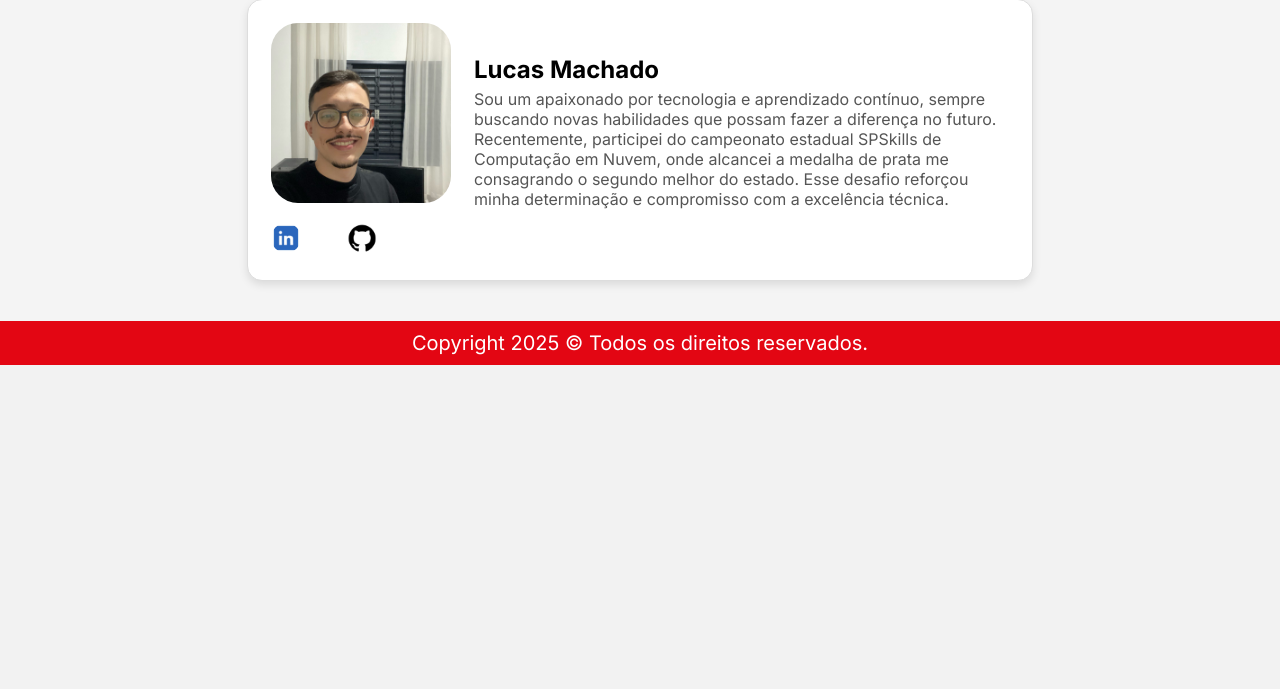
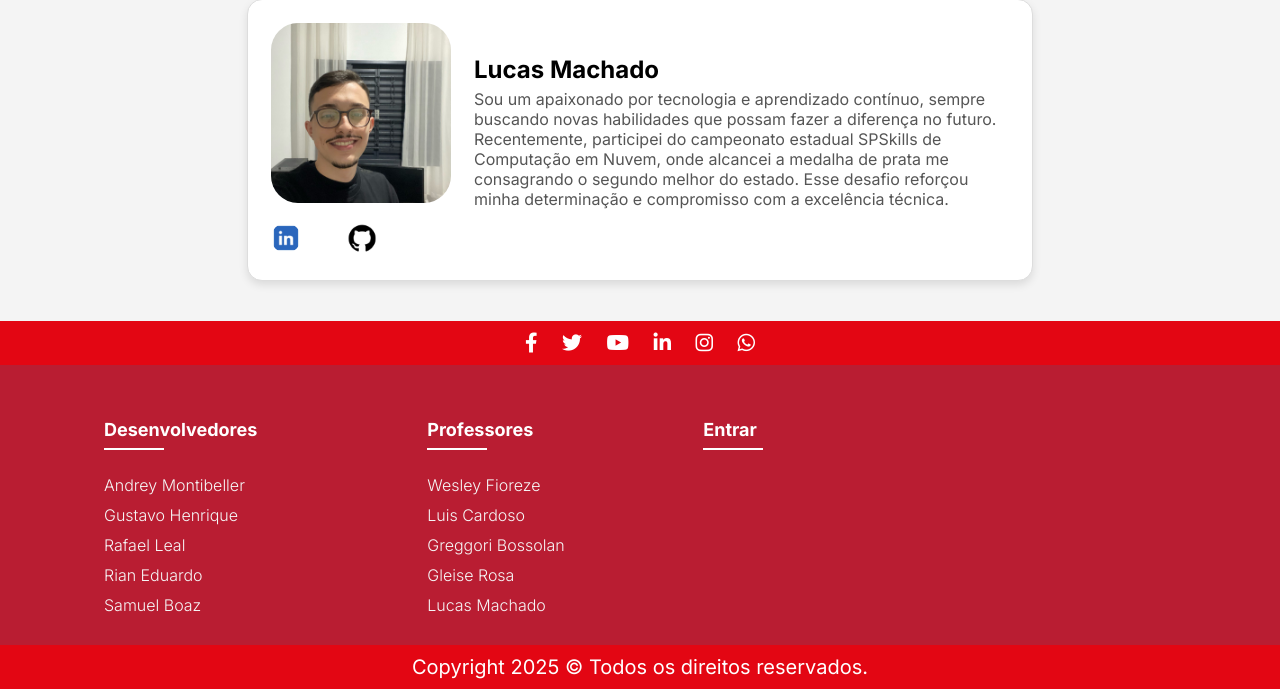
Before and after one commit to RafaelLeal0/senai_technews, a PHP site: page /prof.php in a window 1280 px wide. Shown: the part 1507-2196 px from the top of the page. Before the commit the page ends 1872 px from the top, so only its background shows below. Run offline with PHP 8.4, Linux system fonts and the light colour scheme.

Commit message:
footer profs

```diff
--- a/css/prof.css
+++ b/css/prof.css
@@ -245,6 +245,56 @@ nav ul li a:hover::after {
   }
 
 
+  .row{
+    display: flex;
+    flex-wrap: wrap;
+  }
+  ul{
+    list-style: none;
+  }
+
+  #topBtn {
+      display: none;
+      position: fixed;
+      bottom: 20px;
+      right: 20px;
+      background: #d32f2f;
+      color: white;
+      border: none;
+      padding: 10px 15px;
+      border-radius: 50%;
+      cursor: pointer;
+      font-size: 20px;
+  }
+  .fade-in {
+      opacity: 0;
+      transform: translateY(30px);
+      transition: opacity 1s ease-out, transform 1s ease-out;
+  }
+
+  .descricao, .titulo {
+      opacity: 0;
+      transform: translateY(30px);
+      transition: opacity 1s ease-out, transform 1s ease-out;
+  }
+  .banner img {
+      opacity: 0;
+      transform: scale(0.95);
+      animation: fadeIn 1.5s ease-in-out forwards;
+  }
+
+  @keyframes fadeIn {
+      from {
+          opacity: 0;
+          transform: scale(0.95);
+      }
+      to {
+          opacity: 1;
+          transform: scale(1);
+      }
+  }
+
+
   .footer{
     background-color: #B91D32;
       padding: 30px 0;
--- a/prof.php
+++ b/prof.php
@@ -137,11 +137,52 @@
         </div>
     </div>
 
-</main>
-<footer>
+    <footer>
+    <div class="social-bar">
+        <a href="https://www.facebook.com/senaisaopaulo"><i class="fab fa-facebook-f"></i></a>
+        <a href="https://twitter.com/senaisaopaulo"><i class="fab fa-twitter"></i></a>
+        <a href="https://www.youtube.com/channel/UCaz1BMUVug86pd_uS598X1A"><i class="fab fa-youtube"></i></a>
+        <a href="https://www.linkedin.com/school/senai-sp/"><i class="fab fa-linkedin-in"></i></a>
+        <a href="https://www.instagram.com/senai.sp"><i class="fab fa-instagram"></i></a>
+        <a href="https://api.whatsapp.com/send?phone=551133220050"><i class="fab fa-whatsapp"></i></a>
+    </div>
+
+    <div class="footer">
+        <div class="container">
+            <div class="row">
+                <div class="footer-col">
+                    <h4>Desenvolvedores</h4>
+                    <ul>
+                        <li><a href="https://www.linkedin.com/in/andrey-montibeller/">Andrey Montibeller</a></li>
+                        <li><a href="https://www.linkedin.com/in/gustavo-henrique-a538592b7/">Gustavo Henrique</a></li>
+                        <li><a href="https://www.linkedin.com/in/rafael-leal-6569252b8/">Rafael Leal</a></li>
+                        <li><a href="https://www.linkedin.com/in/rian-eduardo-9287512b7/">Rian Eduardo</a></li>
+                        <li><a href="https://www.linkedin.com/in/samuel-boaz-gon%C3%A7alves/">Samuel Boaz</a></li>
+                    </ul>
+                </div>
+                <div class="footer-col">
+                    <h4>Professores</h4>
+                    <ul>
+                    <li><a href="./prof.php">Wesley Fioreze</a></li>
+                        <li><a href="./prof.php">Luis Cardoso</a></li>
+                        <li><a href="./prof.php#">Greggori Bossolan</a></li>
+                        <li><a href="./prof.php">Gleise Rosa</a></li>
+                        <li><a href="./prof.php">Lucas Machado</a></li>
+                    </ul>
+                </div>
+                <div class="footer-col">
+                <h4>
+    <a href="./login.php" style="color: white; text-decoration: none;">Entrar</a>
+</h4>
+
+                </div>
+            </div>
+        </div>
+    </div>
     <div class="social-bar">
     <a>Copyright 2025 © Todos os direitos reservados.</a>
     </div>
 </footer>
+</footer>
 </body>
 </html>
```
